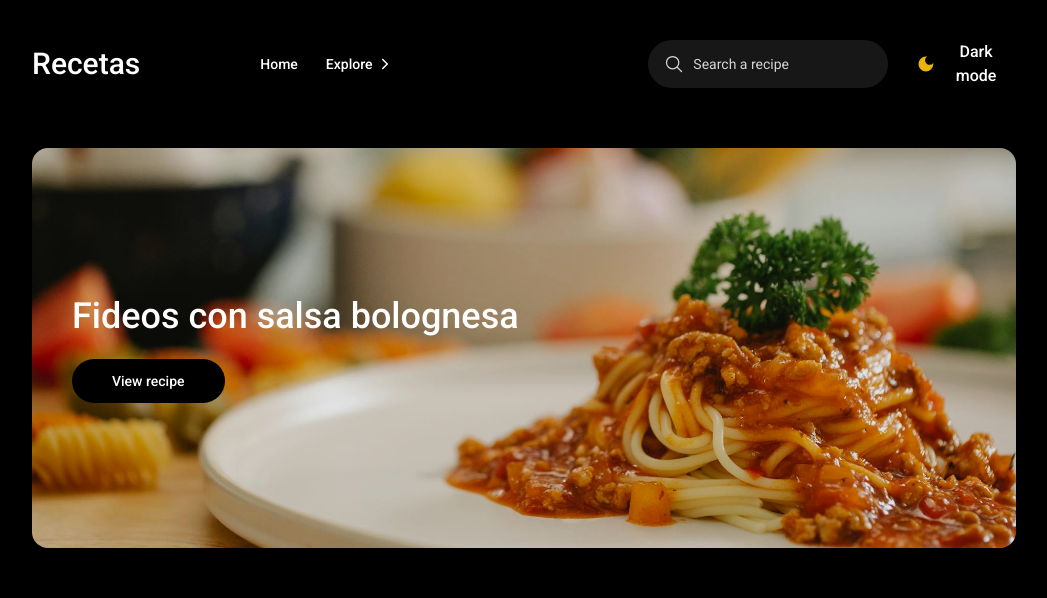
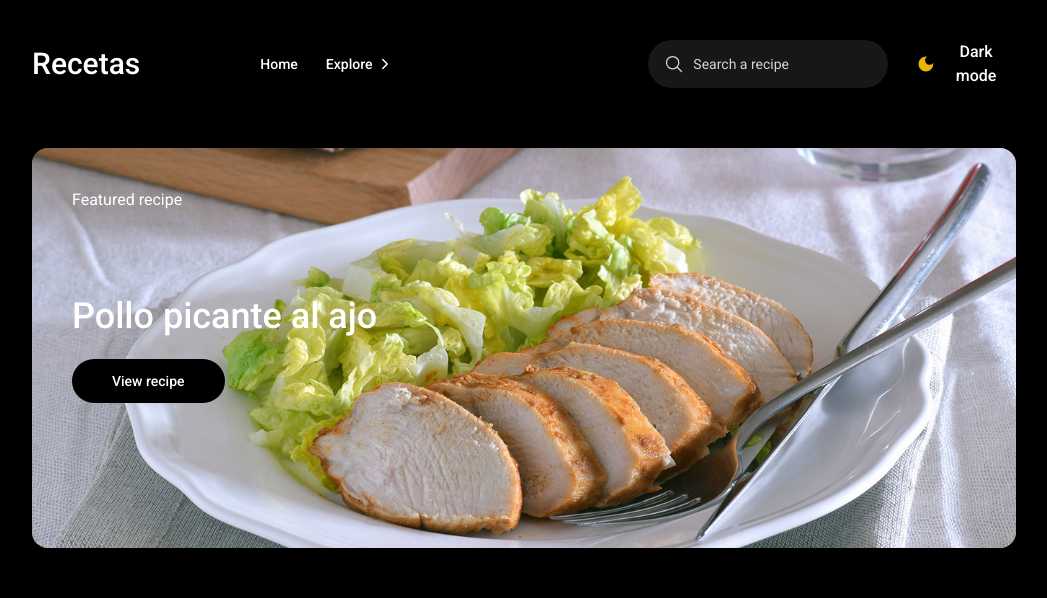
Before and after one commit to FOWMind/recetas, a Next.js app: page /en in a window 1280 px wide. Shown: the top 598 px of the page, without its empty margins (116-1163 px from the left). Built offline with nearby package versions, Linux system fonts and the light colour scheme.

Commit message:
feat: featured recipe on hero

```diff
--- a/src/components/layouts/Hero.tsx
+++ b/src/components/layouts/Hero.tsx
@@ -1,16 +1,33 @@
-import { Button, Headline } from '@/components'
+import { Button, Headline, Paragraph } from '@/components'
+import { recipes } from '@/data'
 import type { HeroProps } from '@/types'
 import { useTranslations } from 'next-intl'
+import Image from 'next/image'
 
 export const Hero = ({ className = '', ...props }: HeroProps) => {
 	const t = useTranslations('Hero')
+	const featuredRecipe = recipes.data.find((r) => r.featured)
+
+	if (!featuredRecipe) {
+		return null
+	}
+
 	return (
 		<section
-			className={`relative flex min-h-[400px] w-full flex-col items-start justify-center overflow-hidden rounded-2xl bg-lime-600 bg-[url(/images/banners/featured.jpg)] bg-cover bg-center before:absolute before:inset-0 before:h-full before:w-full before:bg-black/10 before:content-[''] ${className}`}
+			className={`relative flex min-h-[400px] w-full flex-col items-start justify-center overflow-hidden rounded-2xl bg-lime-600 before:absolute before:inset-0 before:h-full before:w-full before:bg-black/10 before:content-[''] ${className}`}
 			{...props}>
+			<Image
+				src={featuredRecipe.thumbnail}
+				alt=""
+				width={1260}
+				height={400}
+				className="absolute top-0 left-0 w-full h-full object-cover object-center select-none"
+				draggable={false}
+			/>
+			<Paragraph className="absolute top-10 left-10 z-10 text-white">{t('featuredText')}</Paragraph>
 			<div className="relative z-10 flex max-w-xl flex-col items-start justify-start gap-5 p-10">
 				<Headline size="lg" className="text-white">
-					Fideos con salsa bolognesa
+					{featuredRecipe.title}
 				</Headline>
 				<Button>{t('viewRecipe')}</Button>
 			</div>
--- a/src/components/recipe/RecipeList.tsx
+++ b/src/components/recipe/RecipeList.tsx
@@ -9,7 +9,7 @@ export const RecipeList = ({ className = '', recipes, ...props }: RecipeListProp
 			className={`grid [grid-template-columns:repeat(auto-fill,minmax(300px,1fr))] gap-6 ${className}`}
 			{...props}>
 			{recipes.length > 0 ? (
-				recipes.map(({ id, thumbnail, ...props }) => <RecipeCard key={id} image={thumbnail} {...props} />)
+				recipes.map(({ id, thumbnail, featured, ...props }) => <RecipeCard key={id} image={thumbnail} {...props} />)
 			) : (
 				<Paragraph>{t('empty')}</Paragraph>
 			)}
--- a/src/data/recipes.ts
+++ b/src/data/recipes.ts
@@ -21,6 +21,7 @@ export const recipes: RecipeResponse = {
 			categories: [2, 3],
 			content:
 				'## Ingredientes\n### Para el pollo\n- Cubos de pollo (sin hueso) - 300g\n- Dientes de ajo finamente picados - 2\n-Jugo de limón - 1/2 limón\n- Sal - 1 cucharadita\n- Pimienta negra en polvo - 1/2 cucharadita\n- Chile rojo en polvo - 1/2 cucharadita\n\n### Para la salsa\n- Dientes de ajo finamente picados - 2\n- Puré de tomate - 80g\n- Salsa de soja - 1 cucharada\n- Pimienta negra en polvo - 1/2 cucharadita\n- Chile rojo en polvo - 1/2 cucharadita\n- Sal - 1/4 cucharadita\n- Agua - 80g\n\n## Preparación\n### Para el pollo\n1. Poner todos los ingredientes en un recipiente y mezclarlos.\n2. Dejar reposar 10 minutos.\n3. Colocar una sartén a fuego medio, poner algo de aceite y esperar unos segundos.\n4. Una vez caliente el aceite, agregar el pollo previamente sazonado.\n5. Después de 3 minutos dar vuelta los trozos de pollo luego de que estos se doren de un lado.\n6. Retirar luego de 3 minutos (un total de 6 minutos).\n### Para la salsa\n1. Colocar una sartén a fuego medio con un poco de aceite.\n2. Una vez caliente, poner los ajos picados y dorar.\n3. Agregar el puré de tomate, la salsa de soja, la pimienta, el chile en polvo, la sal y el agua.\n4. Mezclar un poco para integrar los ingredientes y agregar el pollo dorado.\n5. Dejar cocinar hasta que la salsa se espese y cubra el pollo.\n6. Decorar con hojas picadas de cilantro fresco y retirar.\n\nServir y disfrutar.',
+			featured: true,
 		},
 		{
 			id: '124',
--- a/src/messages/en.json
+++ b/src/messages/en.json
@@ -21,7 +21,8 @@
 		}
 	},
 	"Hero": {
-		"viewRecipe": "View recipe"
+		"viewRecipe": "View recipe",
+		"featuredText": "Featured recipe"
 	},
 	"Recipes": {
 		"posts": "Posts",
--- a/src/messages/es.json
+++ b/src/messages/es.json
@@ -21,7 +21,8 @@
 		}
 	},
 	"Hero": {
-		"viewRecipe": "Ver receta"
+		"viewRecipe": "Ver receta",
+		"featuredText": "Receta destacada"
 	},
 	"Recipes": {
 		"posts": "Publicaciones",
--- a/src/types/types.d.ts
+++ b/src/types/types.d.ts
@@ -104,6 +104,7 @@ export interface Recipe {
 	categories: Category[]
 	// TODO: Make content required (maybe)
 	content?: string
+	featured?: boolean
 }
 
 export interface RecipeResponse {
```
